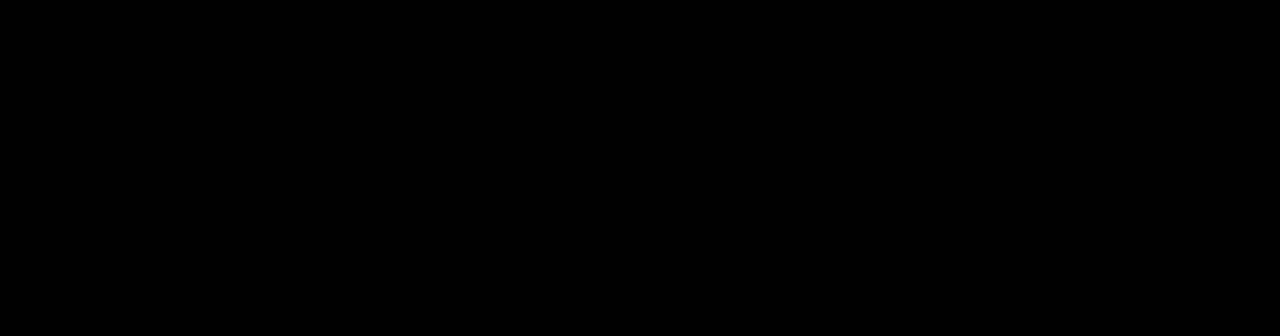
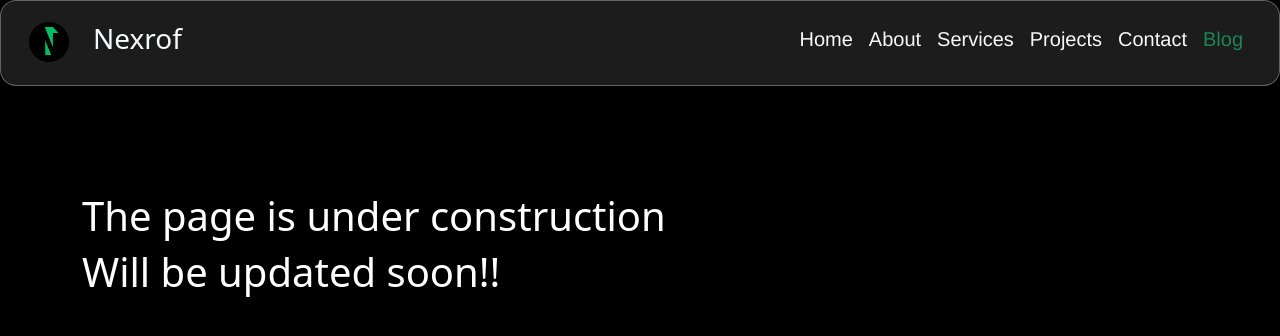
Before and after one commit to Nexrof6/Portfolio-react, a React (Vite) app: page /projects in a window 1280 px wide. Before the commit this address had no page. Shown: the top 336 px of the page. Built offline with nearby package versions, Linux system fonts and the light colour scheme.

Commit message:
added project page

```diff
--- a/src/App.tsx
+++ b/src/App.tsx
@@ -2,6 +2,7 @@
 import Home from "./components/pages/Home.js";
 
 import Contact from "./components/pages/Contact.tsx";
+import Project from "./components/pages/project.tsx";
 import Blog from "./components/pages/Blog.tsx";
 import Docker from "./components/pages/blogs/Docker.tsx";
 import AGI from "./components/pages/blogs/AGI.tsx";
@@ -21,6 +22,7 @@
       <Routes>
         <Route path="/" element={<Home />} />
         <Route path="/contact" element={<Contact />} />
+        <Route path="/projects" element={<Project />} />
         <Route path="/blog" element={<Blog />} />
         <Route path="/blog/docker" element={<Docker />} />
         <Route path="/blog/agi" element={<AGI />} />
--- a/src/components/pages/Contact.tsx
+++ b/src/components/pages/Contact.tsx
@@ -66,7 +66,7 @@
             </div>
             <div className="col-md"></div>
             <div className="col-md-4 bg-dark banner-contact d-none d-md-block">
-              <h4 className="container ms-5 mt-4 ">Contact info</h4>
+              <h4 className="container ms-5 mt-4 ">Contact info :</h4>
               <div className="container ">
                 <div className="row ">
                   <div className="col-md pt-4">
--- /dev/null
+++ b/src/components/pages/project.tsx
@@ -0,0 +1,60 @@
+import { useEffect, useState } from "react";
+import Footer from "../templates/Footer";
+import NavBar from "../templates/NavBar";
+import arundesktop from "/images/projects/arundesktop.png";
+
+function Project() {
+  return (
+    <>
+      <NavBar></NavBar>
+      <main style={{ paddingTop: "15%" }}>
+        {/* <div className="container">
+          <div className="row">
+            <div className="col">
+              <div className="card" style={{ width: "35rem", height: "35rem" }}> */}
+        {/* <img
+                  src={arundesktop}
+                  width={100}
+                  height={100}
+                  className="card-img-top"
+                /> */}
+        {/* <iframe
+                  src="https://arunraj.selfmade.one"
+                  title="W3Schools Free Online Web Tutorials"
+                ></iframe>
+                <div className="card-body bg-dark">
+                  <h5 className="card-title">Card title</h5>
+                  <p className="card-text">
+                    Some quick example text to build on the card title and make
+                    up the bulk of the card's content.
+                  </p>
+                  <a
+                    href="https://arunraj.selfmade.one"
+                    target="_blank"
+                    rel="noopener noreferrer"
+                    className="btn btn-primary"
+                  >
+                    Go somewhere
+                  </a>
+                </div>
+              </div>
+            </div>
+            <div className="col">
+              <p className=" text-success">
+                This is a longer card with supporting text below as a natural
+                lead-in to additional content. This content is a little bit
+                longer.
+              </p>
+            </div>
+          </div>
+        </div> */}
+        <h1 className="container">The page is under construction</h1>
+        <h1 className="container">Will be updated soon!!</h1>
+      </main>
+
+      {/* <Footer></Footer> */}
+    </>
+  );
+}
+
+export default Project;
--- a/src/components/templates/NavBar.tsx
+++ b/src/components/templates/NavBar.tsx
@@ -58,6 +58,11 @@
               </a>
             </li>
             <li className="nav-item ">
+              <a className="nav-link" href="/projects">
+                <p className="h5 text-light ">Projects</p>
+              </a>
+            </li>
+            <li className="nav-item ">
               <a className="nav-link" href="contact">
                 <p className="h5 text-light ">Contact</p>
               </a>
```
Also changed, not shown: images/projects/arundesktop.png (added).
